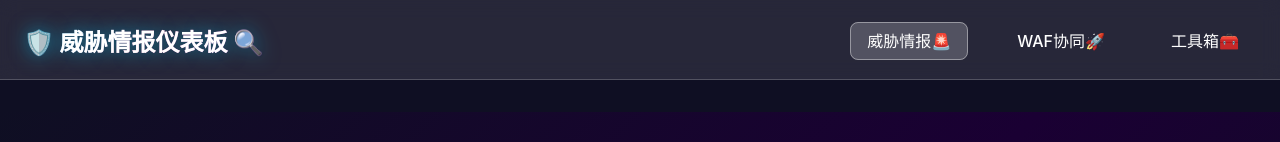
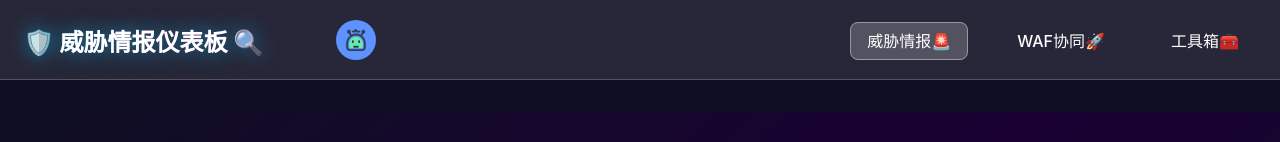
Before and after one commit to HaoY-l/threat-intel-hub, a Vue app in the folder threat_intel_front/: page /dashboard in a window 1280 px wide. Shown: the top 142 px of the page. Built offline with nearby package versions, Linux system fonts and the light colour scheme; no server answers.

Commit message:
ai robot vue

```diff
--- /dev/null
+++ b/threat_intel_front/src/components/common/AiRobot.vue
@@ -0,0 +1,120 @@
+<template>
+  <div class="ai-robot-container" @click="handleRobotClick">
+    <div class="ai-robot-icon">
+      <img src="/AiRobot.svg" alt="AI Robot Icon" class="icon-img" />
+    </div>
+    <div class="tooltip">我是AI机器人，需要什么帮助吗？</div>
+  </div>
+</template>
+
+<script>
+export default {
+  name: 'AiRobot',
+  methods: {
+    handleRobotClick() {
+      // 在这里添加弹出AI对话框的逻辑
+      alert('AI对话框功能暂未开发，敬请期待！');
+    }
+  }
+};
+</script>
+
+<style scoped>
+.ai-robot-container {
+  /* 保持与原组件相同的定位，确保不影响Header布局 */
+  position: absolute;
+  left: 21rem;
+  top: 50%;
+  transform: translateY(-50%);
+  z-index: 101;
+  cursor: pointer;
+
+  /* 添加跳动动画 */
+  animation: bounce 2s infinite;
+  display: flex;
+  align-items: center;
+  gap: 1rem;
+}
+
+.ai-robot-icon {
+  width: 40px;
+  height: 40px;
+  background-color: #5d92ff; /* 小蓝人背景色 */
+  border-radius: 50%;
+  display: flex;
+  justify-content: center;
+  align-items: center;
+  flex-shrink: 0;
+}
+
+.icon-img {
+  width: 70%;
+  height: 70%;
+}
+
+.tooltip {
+  /* 提示语默认隐藏 */
+  visibility: hidden;
+  opacity: 0;
+
+  /* 关键改动：使用flexbox和padding实现气泡效果 */
+  display: flex;
+  align-items: center;
+  background-color: #3b4b60; /* 气泡背景色 */
+  color: #fff;
+  border-radius: 12px;
+  padding: 0.75rem 1.25rem;
+  position: relative;
+  z-index: 1;
+
+  /* 气泡的尖角 */
+  &::before {
+    content: '';
+    position: absolute;
+    top: 50%;
+    right: 100%;
+    transform: translateY(-50%);
+    width: 0;
+    height: 0;
+    border-style: solid;
+    border-width: 8px 8px 8px 0;
+    border-color: transparent #3b4b60 transparent transparent;
+  }
+
+  /* 使用动画控制提示语的自动显示和隐藏 */
+  animation: tooltip-fade 8s infinite;
+}
+
+/* 提示语的自动显示/隐藏动画 */
+@keyframes tooltip-fade {
+  0%   { visibility: hidden; opacity: 0; }
+  10%  { visibility: visible; opacity: 1; }
+  50%  { visibility: visible; opacity: 1; }
+  60%  { visibility: hidden; opacity: 0; }
+  100% { visibility: hidden; opacity: 0; }
+}
+
+/* 跳动动画 */
+@keyframes bounce {
+  0%, 20%, 50%, 80%, 100% {
+    transform: translateY(-50%);
+  }
+  40% {
+    transform: translateY(-70%);
+  }
+  60% {
+    transform: translateY(-40%);
+  }
+}
+
+/* 媒体查询以适应不同屏幕大小 */
+@media (max-width: 768px) {
+  .ai-robot-container {
+    left: auto;
+    right: 1.5rem;
+    top: 50%;
+    transform: translateY(-50%);
+    display: none; /* 在小屏幕上隐藏，避免与导航栏重叠 */
+  }
+}
+</style>
--- a/threat_intel_front/src/components/common/Header.vue
+++ b/threat_intel_front/src/components/common/Header.vue
@@ -5,6 +5,7 @@
         <h1 class="logo" style="margin: 0 !important; text-align: left !important; font-size: 1.5rem !important; position: absolute !important; left: 1.5rem !important; font-weight: bold !important; top: 50% !important; transform: translateY(-50%) !important; background: linear-gradient(135deg, #00d4ff, #ff6b9d, #c471ed) !important; -webkit-background-clip: text !important; -webkit-text-fill-color: transparent !important; background-clip: text !important; text-shadow: 0 0 20px rgba(0, 212, 255, 0.5) !important;">
           🛡️ 威胁情报仪表板 🔍
         </h1>
+        <AiRobot />
       </div>
       <div class="right-section" style="display: flex !important; align-items: center !important; margin-left: auto !important; position: absolute !important; right: 1.5rem !important; top: 50% !important; transform: translateY(-50%) !important;">
         <nav class="nav">
@@ -41,8 +42,15 @@
 </template>
 
 <script>
+// 1. 导入 AiRobot 组件
+import AiRobot from './AiRobot.vue';
+
 export default {
   name: 'Header',
+  // 2. 注册 AiRobot 组件
+  components: {
+    AiRobot
+  },
   props: {
     active: {
       type: String,
@@ -58,6 +66,7 @@ export default {
 </script>
 
 <style scoped>
+/* 原有样式保持不变 */
 .header {
   background: rgba(255, 255, 255, 0.1);
   backdrop-filter: blur(10px);
```
Also changed, not shown: threat_intel_front/public/AiRobot.svg (added).
